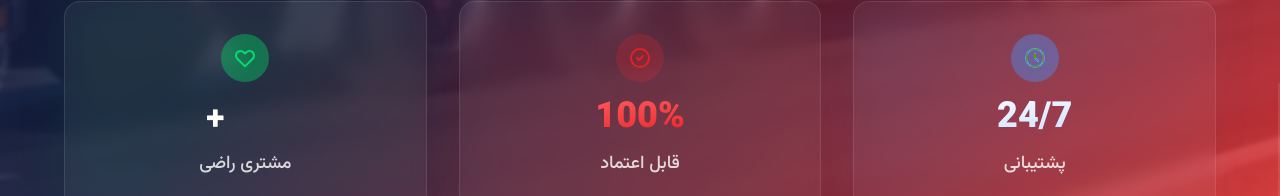
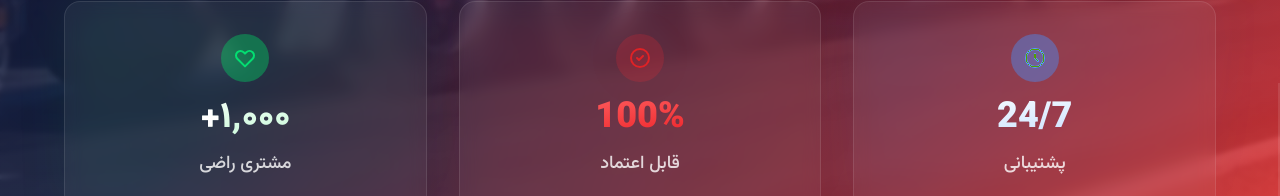
Before and after one commit to dejpa/Dejpa-SmartTransportSystem, a Next.js app: page / in a window 1280 px wide. Shown: the part 848-1044 px from the top of the page. Built offline with nearby package versions, Linux system fonts and the light colour scheme.

Commit message:
update style

```diff
--- a/app/globals.css
+++ b/app/globals.css
@@ -82,7 +82,3 @@ body {
 .animate-slideInFromBottom {
   animation: slideInFromBottom 0.6s ease-out forwards;
 }
-
-.animate-countup {
-  animation: fadeInUp 1s ease-out forwards;
-}
--- a/app/page.tsx
+++ b/app/page.tsx
@@ -1,4 +1,36 @@
 'use client';
+
+import { useState, useEffect } from 'react';
+
+function CountUp({ end, duration = 2000 }: { end: number; duration?: number }) {
+  const [count, setCount] = useState(0);
+
+  useEffect(() => {
+    let startTime: number;
+    let animationFrame: number;
+
+    const animate = (currentTime: number) => {
+      if (!startTime) startTime = currentTime;
+      const progress = Math.min((currentTime - startTime) / duration, 1);
+
+      setCount(Math.floor(progress * end));
+
+      if (progress < 1) {
+        animationFrame = requestAnimationFrame(animate);
+      }
+    };
+
+    animationFrame = requestAnimationFrame(animate);
+
+    return () => {
+      if (animationFrame) {
+        cancelAnimationFrame(animationFrame);
+      }
+    };
+  }, [end, duration]);
+
+  return <span>{count.toLocaleString('fa-IR')}</span>;
+}
 
 export default function Home() {
   return (
@@ -180,7 +212,7 @@ export default function Home() {
 
                   {/* Number with counting animation */}
                   <div className="text-2xl sm:text-3xl lg:text-4xl font-black mb-2 sm:mb-3 bg-gradient-to-br from-white to-green-200 bg-clip-text text-transparent group-hover:from-green-200 group-hover:to-white transition-all duration-300">
-                    <span className="animate-countup">۱۰۰۰</span><span className="text-white group-hover:text-green-300">+</span>
+                    <CountUp end={1000} duration={2000} /><span className="text-white group-hover:text-green-300">+</span>
                   </div>
 
                   {/* Label */}
```
